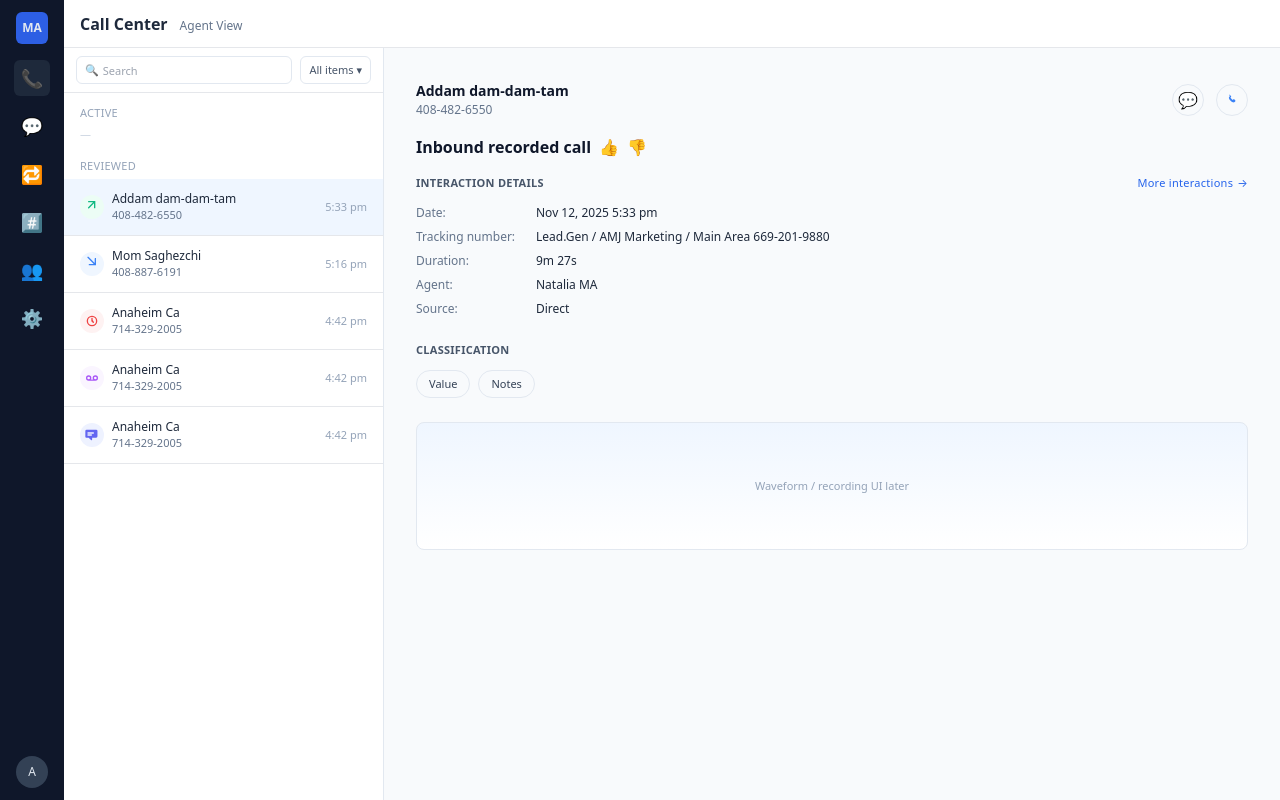
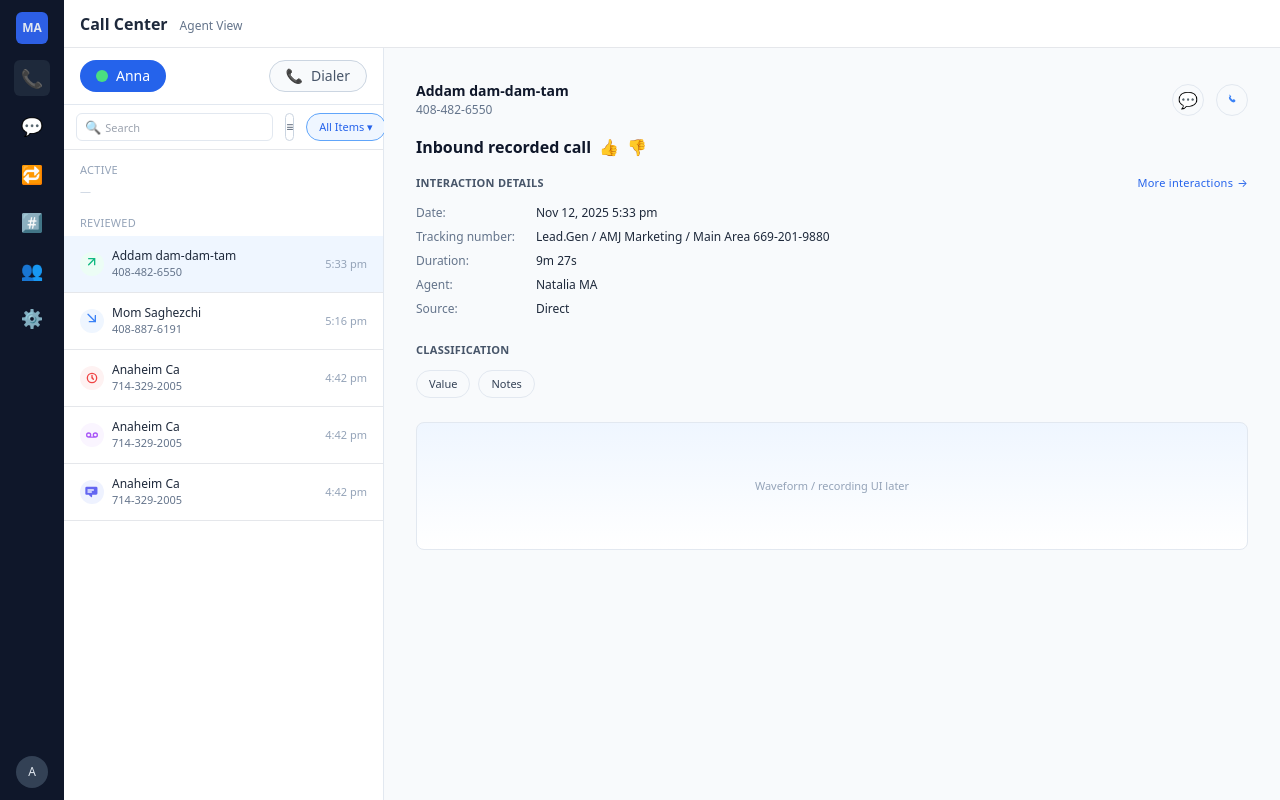
Before and after one commit to masterappliance/callcenter-ui, a React (Vite) app: page /calls in a window 1280 px wide. Built offline with nearby package versions, Linux system fonts and the light colour scheme.

Commit message:
Update CallList.jsx

```diff
--- a/src/components/calls/CallList.jsx
+++ b/src/components/calls/CallList.jsx
@@ -1,16 +1,39 @@
-// src/components/calls/CallList.jsx
 import CallListItem from './CallListItem.jsx';
 
 export default function CallList({ calls, selectedId, onSelect }) {
   return (
-    <div className="flex flex-col h-full">
-      {/* Header: search + filters */}
-      <div className="px-3 py-2 border-b flex items-center space-x-2 text-xs">
-        {/* Search with magnifier */}
+    <div className="flex flex-col h-full bg-white">
+
+      {/* === TOP BAR: Anna + Dialer === */}
+      <div className="px-4 py-3 border-b border-slate-200 flex items-center justify-between bg-white">
+
+        {/* Anna Button */}
+        <button
+          type="button"
+          className="inline-flex items-center gap-2 px-4 h-8 rounded-full bg-blue-600 text-white text-sm font-medium"
+        >
+          <span className="relative inline-flex h-3 w-3">
+            <span className="absolute inset-0 bg-green-400 rounded-full"></span>
+          </span>
+          Anna
+        </button>
+
+        {/* Dialer Button */}
+        <button
+          type="button"
+          className="inline-flex items-center gap-2 px-4 h-8 rounded-full border border-slate-300 text-sm text-slate-600 bg-slate-50"
+        >
+          <span aria-hidden="true">📞</span>
+          Dialer
+        </button>
+      </div>
+
+      {/* === SEARCH + FILTER ROW === */}
+      <div className="px-3 py-2 border-b flex items-center gap-3 text-xs">
+
+        {/* Search bar */}
         <div className="flex items-center flex-1 h-7 rounded-md border border-slate-200 px-2 bg-white">
-          <span className="mr-1 text-[11px]" aria-hidden="true">
-            🔍
-          </span>
+          <span className="mr-1 text-[13px]" aria-hidden="true">🔍</span>
           <input
             type="text"
             placeholder="Search"
@@ -18,23 +41,29 @@ export default function CallList({ calls, selectedId, onSelect }) {
           />
         </div>
 
-        {/* Filter dropdown */}
-        <button className="px-2 h-7 rounded-md border border-slate-200 text-[11px] text-slate-600 whitespace-nowrap">
-          All items ▾
+        {/* Filter icon */}
+        <button className="h-7 w-7 rounded-full border border-slate-300 flex items-center justify-center text-slate-600 bg-white">
+          <span aria-hidden="true">≡</span>
+        </button>
+
+        {/* All Items dropdown */}
+        <button className="px-3 h-7 rounded-full border border-blue-400 text-[11px] text-blue-600 font-medium bg-blue-50 whitespace-nowrap">
+          All Items ▾
         </button>
       </div>
 
-      {/* Status headings (optional sections like in CallRail) */}
+      {/* === ACTIVE LABEL === */}
       <div className="px-4 pt-3 pb-1 text-[11px] text-slate-400 uppercase tracking-wide">
         Active
       </div>
       <div className="px-4 pb-1 text-[11px] text-slate-300">—</div>
 
+      {/* === REVIEWED LABEL === */}
       <div className="px-4 pt-3 pb-1 text-[11px] text-slate-400 uppercase tracking-wide">
         Reviewed
       </div>
 
-      {/* Calls list */}
+      {/* === LIST OF CALLS === */}
       <div className="flex-1 overflow-auto text-xs">
         {calls.map((call) => (
           <CallListItem
```
